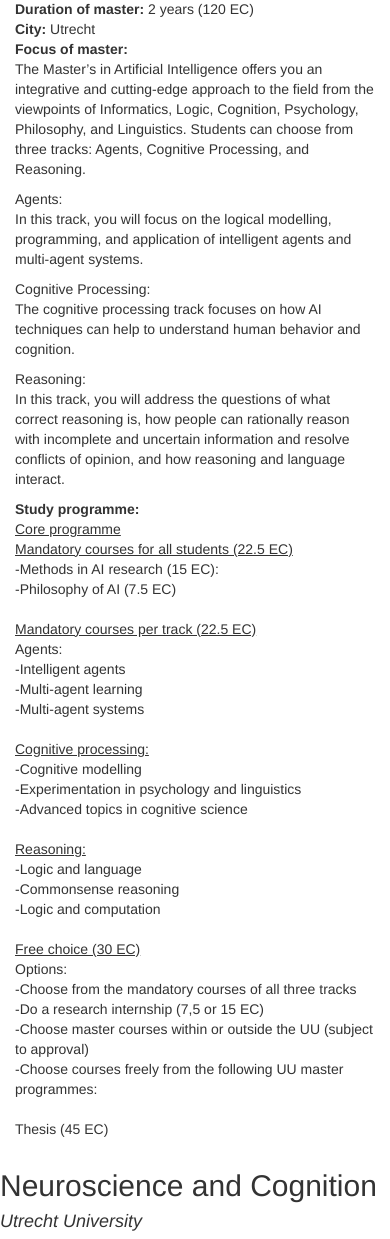
After one commit to FrancescaDr/nsvki.nl, a Flask app: page /masters/utrecht in a window 390 px wide. The commit adds this page. Shown: the part 638-1877 px from the top of the page. Run offline with Flask 2, Linux system fonts and the light colour scheme; some libraries are stand-ins or nearby versions.

Commit message:
Logo change and master utrecht changes

```diff
--- a/nsvki/static/css/custom.css
+++ b/nsvki/static/css/custom.css
@@ -1,2 +1,2 @@
-body { overflow-y:scroll; }
+body { overflow-x:hidden; }
 logo { padding:10px; }
--- a/nsvki/templates/base.htm
+++ b/nsvki/templates/base.htm
@@ -15,6 +15,8 @@
         <link href="{{static_url("/static/css/bootstrap.min.css")}}" rel="stylesheet" />
         <link href="{{static_url("/static/css/bootstrap-theme.min.css")}}" rel="stylesheet" />
         <link href="{{static_url("/static/css/custom.css")}}" rel="stylesheet" />
+        <link rel="shortcut icon" href="{{static_url("/static/img/favicon.ico")}}" type="image/x-icon">
+        <link rel="icon" href="{{static_url("/static/img/favicon.ico")}}" type="image/x-icon">
 
         {% block includes %}
         {% endblock %}
--- a/nsvki/templates/en/amsterdam.htm
+++ b/nsvki/templates/en/amsterdam.htm
@@ -8,11 +8,13 @@
       </div>
 
       <div class='row'>
+        <div class="col-md-8">
           <h3>Masters in Amsterdam:</h3>
           <ul>
             <li><a href="#uva">Artificial Intelligence (UvA)</a></li>
             <li><a href="#vu">Artificial Intelligence (VU)</a></li>
           </ul>
+        </div>
       </div>
 
       <div class='row'>
--- a/nsvki/templates/en/association.htm
+++ b/nsvki/templates/en/association.htm
@@ -21,7 +21,7 @@
                 <div class='col-md-12'>
                     <img
                     class='img-responsive center-block logo'
-                    src="{{ static_url('/static/img/incognito.jpg') }}"
+                    src="{{ static_url('/static/img/incognito.svg') }}"
                     width="300px"
                     alt="Incognito"/>
 
--- /dev/null
+++ b/nsvki/templates/en/utrecht.htm
@@ -0,0 +1,187 @@
+{% extends "base.htm" %}
+{% block page %}
+<div class='container'>
+  <div class='row'>
+    <div class="col-md-8 col-md-offset-1">
+      <div class="page-header">
+        <h1><strong>AI-related masters</strong></h1>
+      </div>
+
+      <div class='row'>
+        <div class="col-md-10">
+          <h3>Masters in Utrecht:</h3>
+          <ul>
+            <li><a href="#ai">Artificial Intelligence</a></li>
+            <li><a href="#nc">Neuroscience and Cognition</a></li>
+            <li><a href="#gt">Game Media and Technology</a></li>
+          </ul>
+        </div>
+      </div>
+      <div class='row'>
+        <h2><a name="ai"></a>Artificial Intelligence</h2>
+        <h4><i>Utrecht University</i></h4>
+        <div class='col-md-2'><img
+          class='img-responsive center-block logo'
+          src="{{ static_url('/static/img/logo_uu.png') }}"
+          width="300px"
+          alt="UU"/>
+        </div>
+
+        <div class='col-md-10'>
+          <div style="float:left" class='text-justity'>
+            <b>Duration of master:</b> 2 years (120 EC)<br />
+            <b>City:</b> Utrecht<br />
+            <b>Focus of master:</b> <br />
+            <p>The Master’s in Artificial Intelligence offers you an integrative and cutting-edge approach to the field from the viewpoints of Informatics, Logic, Cognition, Psychology, Philosophy, and Linguistics.
+              Students can choose from three tracks: Agents, Cognitive Processing, and Reasoning.</p>
+              <p>
+                Agents: <br />
+                In this track, you will focus on the logical modelling, programming, and application of intelligent agents and multi-agent systems. <br />
+              </p>
+              <p>
+                Cognitive Processing: <br />
+                The cognitive processing track focuses on how AI techniques can help to understand human behavior and cognition. <br />
+              </p>
+              <p>
+                Reasoning: <br />
+                In this track, you will address the questions of what correct reasoning is, how people can rationally reason with incomplete and uncertain information and resolve conflicts of opinion, and how reasoning and language interact.
+              </p>
+
+              <b>Study programme:</b> <br />
+              <u>Core programme</u> <br />
+              <p>
+                <u>Mandatory courses for all students (22.5 EC)</u> <br />
+                -Methods in AI research (15 EC):<br />
+                -Philosophy of AI (7.5 EC)<br />
+                <br />
+                <u>Mandatory courses per track (22.5 EC)</u><br />
+                Agents:<br />
+                -Intelligent agents<br />
+                -Multi-agent learning<br />
+                -Multi-agent systems<br />
+                <br />
+                <u>Cognitive processing:</u><br />
+                -Cognitive modelling<br />
+                -Experimentation in psychology and linguistics<br />
+                -Advanced topics in cognitive science<br />
+                <br />
+                <u>Reasoning:</u><br />
+                -Logic and language<br />
+                -Commonsense reasoning<br />
+                -Logic and computation<br />
+                <br />
+                <u>Free choice (30 EC)</u><br />
+                Options: <br />
+                -Choose from the mandatory courses of all three tracks <br />
+                -Do a research internship (7,5 or 15 EC) <br />
+                -Choose master courses within or outside the UU (subject to approval) <br />
+                -Choose courses freely from the following UU master programmes: <br />
+                <br />
+                Thesis (45 EC)
+              </p>
+            </div>
+          </div>
+        </div>
+        <div class='row'>
+          <h2><a name="nc"></a>Neuroscience and Cognition</h2>
+          <h4><i>Utrecht University</i></h4>
+          <div class='col-md-2'><img
+            class='img-responsive center-block logo'
+            src="{{ static_url('/static/img/logo_uu.png') }}"
+            width="300px"
+            alt="UU"/>
+          </div>
+          <div class='col-md-10'>
+            <div style="float:left" class='text-justity'>
+              <b>Duration of master:</b> 2 years (120 EC)<br />
+              <b>City:</b> Utrecht<br />
+              <b>Focus of master:</b> <br />
+              <p>The goal of this Research Master is train you to become a neuro, and/or cognition scientist. With ample knowledge of the scope of brain and cognitive functioning, you will be prepared to join an international research team investigating the brain. </p>
+
+              <b>Study programme:</b> <br />
+              <u>Core programme</u> <br />
+              <p>
+                The core of the program consists of one mandatory, introductory course: Fundamentals of Neuroscience and Cognition. This course aims to provide starting N&C students, originating from various bachelor programs, with a firm background in the main topics in neuroscience, to introduce research groups involved in the master to facilitate internship selection and to give a first introduction into advanced neuroscience techniques.
+              </p>
+              <u> Specialisations: </u> <br />
+              <p>
+                - <i> Experimental and Clinical Neuroscience </i> <br />
+                In this track, you will use state-of-the-art techniques to study the development, functioning, adaptation, and pathogenesis of the central and peripheral nervous systems. Research projects include the entire range of neuroscience topics from the level of the gene to the whole organism – from humans to animals and from ethology to behavioural disorders. The course content examines these topics on the molecular, cellular, network, and behavioural levels, focusing on patients with neurological and psychiatric conditions as well as the associated animal models. <br />
+                - <i> Cognitive Neuroscience </i> <br />
+                This track focuses on the relationship between the central nervous system and cognitive abilities. In your research projects, you may examine how the normal system functions and try to understand perception and motor behaviour in terms of the physical properties of the environment, or you might study the consequences of neuropathology on memory or attention. Taken together, this approach may lead to a better understanding of both normal and disordered functioning.
+              </p> <br />
+              <b> Application Criteria </b> <br />
+              Only 55 people a year are selected for this master. You will be considered for admission to the Master's programme Neuroscience and Cognition if you hold a bachelor degree of a University and can demonstrate:
+              <ol>
+                <li> In depth knowledge and insight in the field of neuroscience and/or cognition. </li>
+                <li> Basic knowledge of biostatistics. </li>
+                <li> Mastery of methods and techniques in the above mentioned areas. </li>
+                <li> High level of academic and professional ability. </li>
+                <li> A clear motivation and talent for participation in the programme. </li>
+                <li> Oral and written proficiency in English at an advanced level. </li>
+              </ol>
+
+              A bachelor’s degree in Artificial Intelligence will most likely meet these requirements.
+              The selection will also take into account your grade point average, marks for relevant courses, study progress and extracurricular activities.
+
+            </div>
+          </div>
+        </div>
+        <div class='row'>
+          <h2><a name="gt"></a>Game and Media Technology</h2>
+          <h4><i>Utrecht University</i></h4>
+          <div class='col-md-2'><img
+            class='img-responsive center-block logo'
+            src="{{ static_url('/static/img/logo_uu.png') }}"
+            width="300px"
+            alt="UU"/>
+          </div>
+          <div class='col-md-10'>
+            <div style="float:left" class='text-justity'>
+              <b>Duration of master:</b> 2 years (120 EC)<br />
+              <b>City:</b> Utrecht<br />
+              <b>Focus of master:</b> <br />
+              <p>The Master’s programme in Game and Media Technology focuses on the technological aspects of gaming and multimedia in the context of computer science. It provides you with both fundamental and applied knowledge of the techniques for handling spatial data. You will gain the skills to perform research, analyse, and solve scientific problems — and to keep up with research progress in the fields of geometry, imaging, and virtual environments. It also incorporates such aspects as drama, style, and emotions, with a focus on the technical aspects. Simulating the physics, biology, and psychology of the real world and bringing it to life in multi-sensory simulations are major challenges you will explore in our dynamic programme. </p>
+
+              <b>Study programme:</b> <br />
+              <p>
+                In the research programme of gaming and simulation, you will explore: <br />
+                <ul>
+                  <li> Modelling virtual worlds </li>
+                  <li> Creating character animation and behavior </li>
+                  <li> Generating effective scenarios </li>
+                  <li> Building multi-sensory interfaces </li>
+                </ul>
+                The programme of the master GMT covers two years. Each year is divided into four periods.
+                During the first year, you will take eight courses. You can select one of four focus areas (Interaction / Graphics and Modelling / Pattern Recognition / Motion) within the programme, with each three courses. For the remaining two courses are a lot of possibilities, including choosing courses from other related master programs.
+                In the second year, you start with a small project (one period) to get acquainted with research. This is followed by an MSc project (three periods). The second year also involves attending a series of colloquia.
+              </p>
+              <b> Application Criteria </b> <br />
+              <p>
+                This is a selective master. You will be considered for admission to the Master's programme Game and Media Technology if you hold a bachelor degree of a Dutch University, if you show motivation and if you possess:
+                <ul>
+                  <li> solid basic knowledge of computer science and logic </li>
+                  <li> the ability to analyze and model computer science problems </li>
+                  <li> the ability to communicate facts and findings verbally and in writing, also using information and communication technology and audio-visual means </li>
+                  <li> the ability to make a computer programme of reasonable complexity and size, in an object-oriented programming language such as Java or C++ </li>
+                  <li> knowledge of data structures,  algorithms and related concepts of reasonable complexity, such as sorting algorithms, O(..)-notation, balanced binary search trees, etc. </li>
+                  <li> knowledge of mathematics, notably calculus, logic, linear algebra, probability and statistics </li>
+                  <li> knowledge of basic computer-graphics techniques </li>
+                  <li> have a good level of English understanding, speaking and writing </li>
+                </ul>
+                Bachelor programmes that most likely meet the requirements are:
+                <ul>
+                  <li> BSc programmes with a major in computer science. </li>
+                  <li> BSc with a major in science and a minor (or comparable) in computer science. </li>
+                </ul>
+                As a graduate from a Dutch Research University you do not have to fulfil any extra language requirements for this programme.
+              </p>
+            </p>
+          </div>
+        </div>
+      </div>
+    </hr>
+  </div>
+</div>
+</div>
+{% endblock page %}
--- a/nsvki/templates/header.htm
+++ b/nsvki/templates/header.htm
@@ -1,17 +1,14 @@
-<div class='row text-center'>
-    <a href="/">
-        <img class="img-responsive center-block" src="{{ static_url("/static/img/banner.png") }}" alt="NSVKI banner" />
-    </a>
-</div>
 <nav role="navigation" class="col-md-10 col-md-offset-1 navbar navbar-inverse">
     <div class="navbar-header">
+        <a  href="/">
+          <img class="img-responsive pull-left" style="width: 20%;" src="{{ static_url("/static/img/banner.png") }}" alt="NSVKI banner" />
+        </a>
         <button type="button" class="navbar-toggle collapsed" data-toggle="collapse" data-target="#nsvki-navbar-collapse-1">
             <span class="sr-only">{{ _('Toggle navigation') }}</span>
             <span class="icon-bar"></span>
             <span class="icon-bar"></span>
             <span class="icon-bar"></span>
         </button>
-        <a class="navbar-brand" href='{{ url_for('page.index') }}'>NSVKI</a>
     </div>
     <div class="collapse navbar-collapse" id="nsvki-navbar-collapse-1">
         <ul class="nav navbar-nav navbar-left">
@@ -20,7 +17,7 @@
             <li class="dropdown"><a class="dropdown-toggle" data-toggle="dropdown" href="#">AI Masters<span class="caret"></span></a>
                 <ul class="dropdown-menu">
                 <li><a href="{{ url_for('page.amsterdam') }}">Amsterdam</a></li>
-                    <li><a href="#">Utrecht</a></li>
+                    <li><a href="{{ url_for('page.utrecht') }}">Utrecht</a></li>
                     <li><a href="#">Groningen</a></li>
                     <li><a href="#">Nijmegen</a></li>
                 </ul>
--- a/nsvki/templates/home.htm
+++ /dev/null
@@ -1 +0,0 @@
-Heyhey
--- a/nsvki/templates/nl/association.htm
+++ b/nsvki/templates/nl/association.htm
@@ -19,7 +19,7 @@
                 <div class='col-md-12'>
                     <img
                     class='img-responsive center-block '
-                    src="{{ static_url('/static/img/incognito.jpg') }}"
+                    src="{{ static_url('/static/img/incognito.svg') }}"
                     width="300px"
                     alt="Incognito"/>
 
--- a/nsvki/views/page.py
+++ b/nsvki/views/page.py
@@ -21,6 +21,9 @@
 def amsterdam():
     return render_template('en/amsterdam.htm', title="Masters in Amsterdam")
 
+@blueprint.route('/masters/utrecht', methods=['GET'])
+def utrecht():
+    return render_template('en/utrecht.htm', title="Masters in Utrecht")
 
 @blueprint.route('/links', methods=['GET'])
 def links():
```
Also changed, not shown: nsvki/static/img/banner.png, nsvki/static/img/favicon.ico (added), nsvki/static/img/incognito.jpg (deleted), nsvki/static/img/incognito.svg (added). Lines whose indentation alone changed are shown as unchanged.
